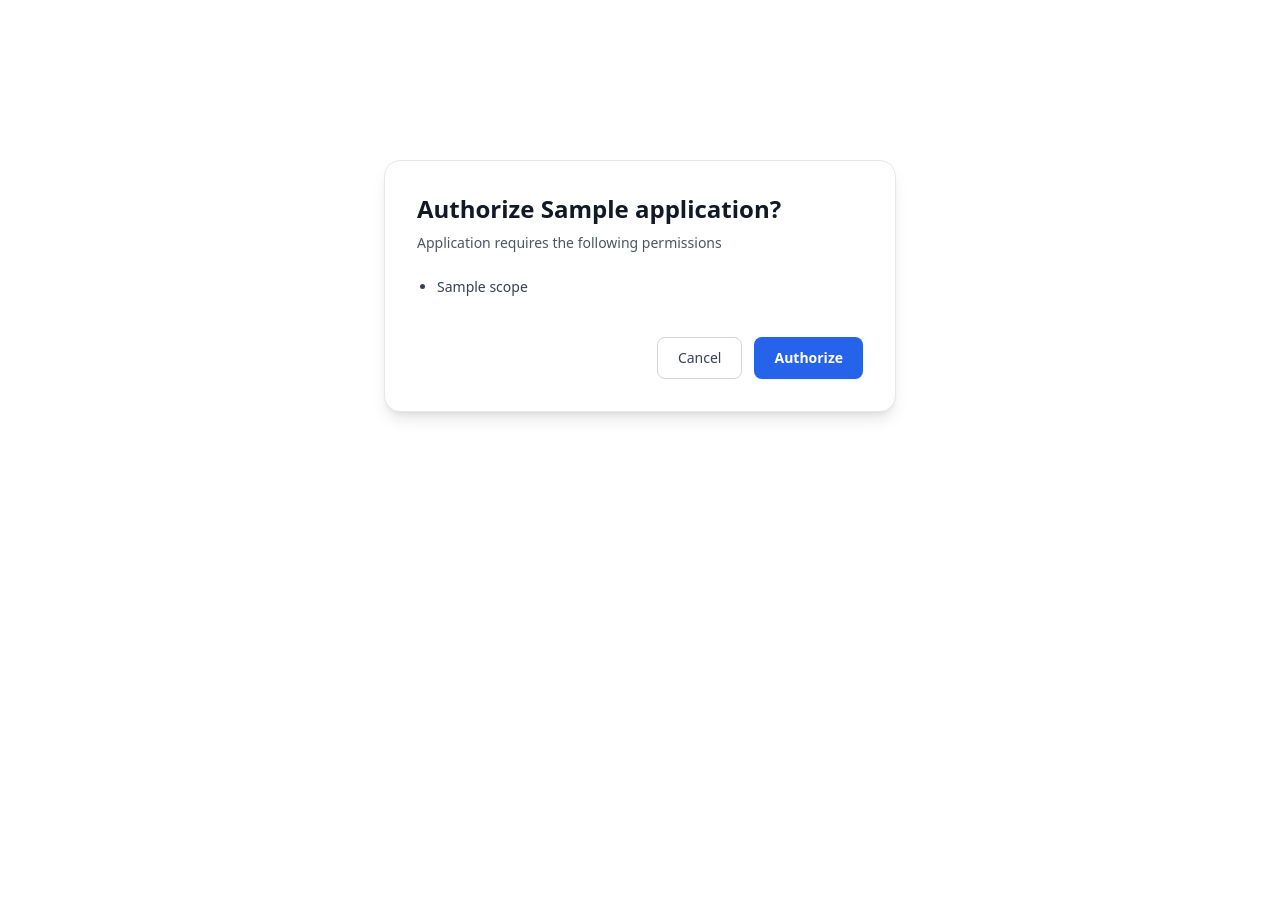
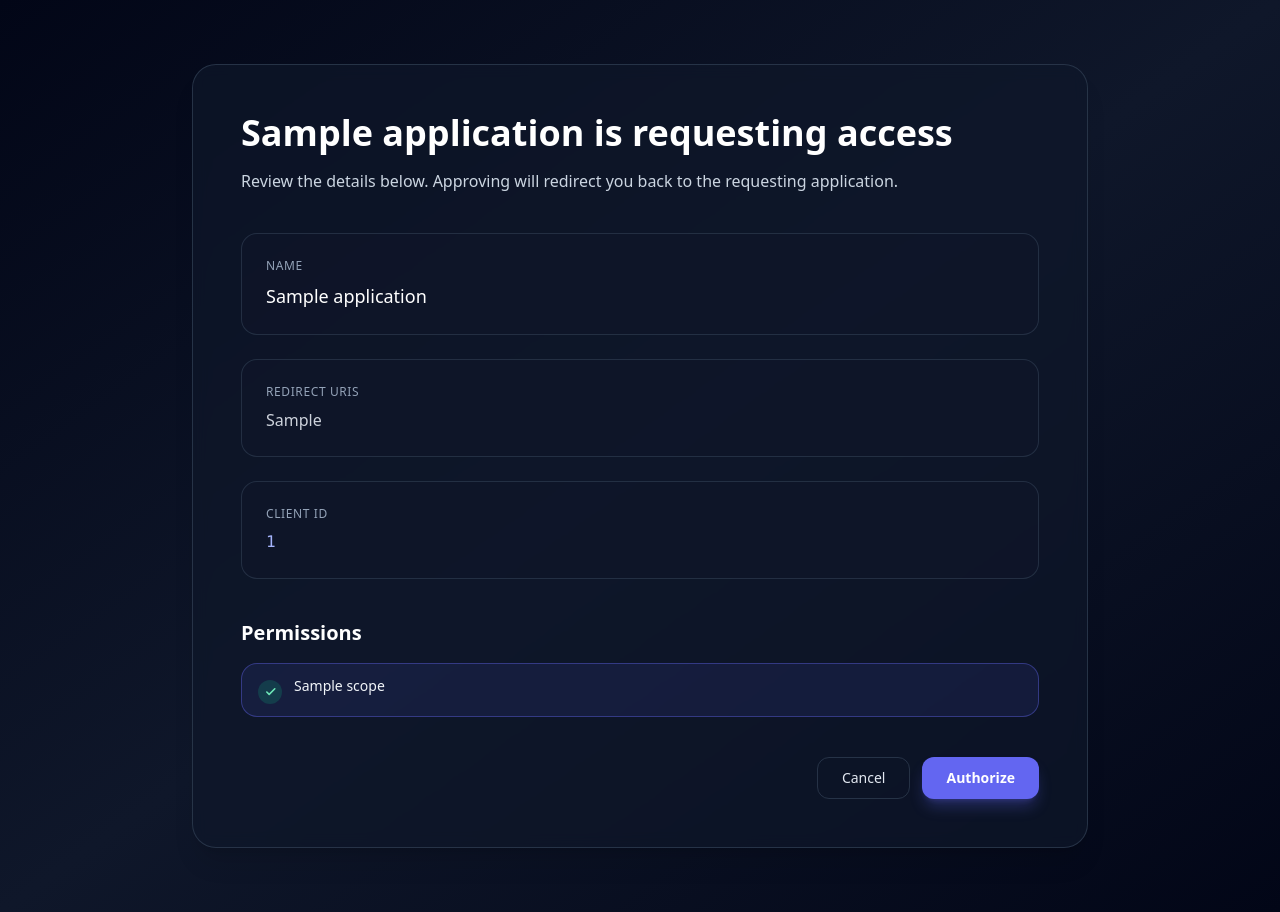
Before and after one commit to ryan-blunden/mybooks, a Django app: template templates/oauth2_provider/authorize.html in a window 1280 px wide. Before the commit the page ends 419 px from the top, so only its background shows below. Run offline with Django 5.2, Linux system fonts and the light colour scheme; the template is opened without the code that fills it: most values are stand-ins (such as "Sample title", 1, 10 or a date in 2020); parts of the project's set-up code (start-up, migrations or seed data) failed here and were passed over; some libraries are stand-ins or nearby versions.

Commit message:
feat: Enhance OAuth integration with improved error handling and UI updates

```diff
--- a/agent/oauth.py
+++ b/agent/oauth.py
@@ -53,10 +53,12 @@ def discover_oauth_metadata(oauth_server_url: str) -> OAuthMetadata:
     try:
         response = requests.get(oauth_metadata_endpoint, timeout=10)
     except requests.RequestException as exc:  # pragma: no cover - network failure path
-        raise OAuthDiscoveryError(f"OAuth discovery failed: {exc}") from exc
+        raise OAuthDiscoveryError(f"OAuth discovery failed for {oauth_server_url}: {exc}") from exc
 
     if response.status_code != 200:
-        raise OAuthDiscoveryError(f"OAuth discovery failed: {response.status_code} {response.reason}")  # pragma: no cover - unexpected status
+        raise OAuthDiscoveryError(
+            f"OAuth discovery failed for {oauth_server_url}: {response.status_code} {response.reason}"
+        )  # pragma: no cover - unexpected status
 
     data = response.json()
     if not isinstance(data, Mapping):
--- a/templates/oauth2_provider/authorize.html
+++ b/templates/oauth2_provider/authorize.html
@@ -1,22 +1,22 @@
 {% extends "base.html" %}
-{# AIDEV-NOTE: DOT authorize override mirrors default flow with Flowbite card styling and base layout. #}
+{# AIDEV-NOTE: Authorization view styled to mirror Sentry MCP inspector for richer OAuth consent UX. #}
 {% load i18n %}
 
 {% block title %}{% trans "Authorize Application" %}{% endblock %}
-{% block body_classes %}bg-gray-50 dark:bg-gray-900{% endblock %}
+{% block body_classes %}bg-slate-950 text-slate-100{% endblock %}
 
 {% block body %}
-    <div class="min-h-screen flex mt-24 justify-center py-16 px-4">
-        <div class="w-full max-w-lg">
+    <div class="min-h-screen flex items-center justify-center py-16 px-4 bg-gradient-to-br from-slate-950 via-slate-900 to-slate-950">
+        <div class="w-full max-w-4xl">
             {% if not error %}
-                <div class="bg-white dark:bg-gray-800 border border-gray-200 dark:border-gray-700 shadow-lg rounded-2xl p-8">
-                    <form id="authorizationForm" method="post" class="space-y-6">
-                        <div>
-                            <h1 class="text-2xl font-semibold text-gray-900 dark:text-white">
-                                {% blocktrans with app_name=application.name %}Authorize {{ app_name }}?{% endblocktrans %}
+                <div class="rounded-3xl border border-slate-700/70 bg-slate-900/70 shadow-xl backdrop-blur">
+                    <form id="authorizationForm" method="post" class="p-8 sm:p-12 space-y-10">
+                        <div class="space-y-4">
+                            <h1 class="text-3xl font-semibold text-white sm:text-4xl">
+                                {% blocktrans with app_name=application.name %}{{ app_name }} is requesting access{% endblocktrans %}
                             </h1>
-                            <p class="mt-2 text-sm text-gray-600 dark:text-gray-300">
-                                {% trans "Application requires the following permissions" %}
+                            <p class="text-base text-slate-300">
+                                {% trans "Review the details below. Approving will redirect you back to the requesting application." %}
                             </p>
                         </div>
 
@@ -27,45 +27,76 @@
                             {% endif %}
                         {% endfor %}
 
-                        {% if scopes_descriptions %}
-                            <ul class="space-y-2 ps-5 text-sm text-gray-700 dark:text-gray-200 list-disc">
-                                {% for scope in scopes_descriptions %}
-                                    <li>{{ scope }}</li>
-                                {% endfor %}
-                            </ul>
-                        {% endif %}
+                        <div class="grid gap-6 sm:grid-cols-2 text-sm text-slate-200">
+                            <div class="rounded-2xl border border-slate-700/60 bg-slate-900/60 p-6 sm:col-span-2">
+                                <p class="text-xs uppercase tracking-wider text-slate-400">{% trans "Name" %}</p>
+                                <p class="mt-2 text-lg font-medium text-white break-words">{{ application.name }}</p>
+                            </div>
+                            <div class="rounded-2xl border border-slate-700/60 bg-slate-900/60 p-6 sm:col-span-2">
+                                <p class="text-xs uppercase tracking-wider text-slate-400">{% trans "Redirect URIs" %}</p>
+                                <div class="mt-2 text-base text-slate-200/90">
+                                    {{ application.redirect_uris|default:_("No redirect URIs configured") }}
+                                </div>
+                            </div>
+                            <div class="rounded-2xl border border-slate-700/60 bg-slate-900/60 p-6 sm:col-span-2">
+                                <p class="text-xs uppercase tracking-wider text-slate-400">{% trans "Client ID" %}</p>
+                                <p class="mt-2 font-mono text-base text-indigo-300">{{ application.client_id }}</p>
+                            </div>
+                        </div>
+
+                        <div class="space-y-4">
+                            <h2 class="text-xl font-semibold text-white">{% trans "Permissions" %}</h2>
+                            {% if scopes_descriptions %}
+                                <div class="space-y-3">
+                                    {% for scope in scopes_descriptions %}
+                                        <div class="flex items-start gap-3 rounded-2xl border border-indigo-500/40 bg-indigo-500/10 px-4 py-3">
+                                            <span class="mt-1 inline-flex h-6 w-6 items-center justify-center rounded-full bg-emerald-500/20">
+                                                <svg class="h-4 w-4 text-emerald-300" viewBox="0 0 20 20" fill="currentColor" aria-hidden="true">
+                                                    <path fill-rule="evenodd" d="M16.704 5.29a1 1 0 0 1 .006 1.414l-7.001 7a1 1 0 0 1-1.414 0l-3.001-3a1 1 0 0 1 1.414-1.414l2.294 2.293 6.294-6.293a1 1 0 0 1 1.408 0Z" clip-rule="evenodd" />
+                                                </svg>
+                                            </span>
+                                            <p class="text-sm text-slate-100">{{ scope }}</p>
+                                        </div>
+                                    {% endfor %}
+                                </div>
+                            {% else %}
+                                <p class="text-sm text-slate-300">
+                                    {% trans "This application is not requesting any additional permissions." %}
+                                </p>
+                            {% endif %}
+                        </div>
 
                         {% if form.errors or form.non_field_errors %}
-                            <div class="text-sm text-red-600 dark:text-red-400 space-y-1">
+                            <div class="rounded-2xl border border-red-500/60 bg-red-500/10 p-4 text-sm text-red-300">
                                 {{ form.errors }}
                                 {{ form.non_field_errors }}
                             </div>
                         {% endif %}
 
-                        <div class="flex flex-col sm:flex-row sm:justify-end gap-3 pt-4">
+                        <div class="flex flex-col-reverse gap-3 sm:flex-row sm:justify-end">
                             <input
                                 type="submit"
-                                class="w-full sm:w-auto inline-flex justify-center items-center rounded-lg border border-gray-300 bg-white px-5 py-2.5 text-sm font-medium text-gray-700 hover:bg-gray-100 focus:outline-none focus:ring-4 focus:ring-gray-200 dark:border-gray-600 dark:bg-transparent dark:text-gray-200 dark:hover:bg-gray-700 dark:focus:ring-gray-700"
+                                class="w-full sm:w-auto inline-flex justify-center rounded-xl border border-slate-700/70 bg-transparent px-6 py-2.5 text-sm font-medium text-slate-200 transition hover:bg-slate-800 focus:outline-none focus-visible:ring-2 focus-visible:ring-slate-500/80"
                                 value="{% trans 'Cancel' %}"
                             />
                             <input
                                 type="submit"
                                 name="allow"
-                                class="w-full sm:w-auto inline-flex justify-center items-center rounded-lg bg-blue-600 px-5 py-2.5 text-sm font-semibold text-white shadow-sm hover:bg-blue-700 focus:outline-none focus:ring-4 focus:ring-blue-300 dark:bg-blue-500 dark:hover:bg-blue-600 dark:focus:ring-blue-800 hover:cursor-pointer"
+                                class="w-full sm:w-auto inline-flex justify-center rounded-xl bg-indigo-500 px-6 py-2.5 text-sm font-semibold text-white shadow-lg shadow-indigo-500/30 transition hover:bg-indigo-400 focus:outline-none focus-visible:ring-2 focus-visible:ring-indigo-300 hover:cursor-pointer"
                                 value="{% trans 'Authorize' %}"
                             />
                         </div>
                     </form>
                 </div>
             {% else %}
-                <div class="bg-white dark:bg-gray-800 border border-red-200 dark:border-red-800 shadow-lg rounded-2xl p-8">
-                    <h1 class="text-2xl font-semibold text-red-700 dark:text-red-400 mb-2">
+                <div class="rounded-3xl border border-red-500/60 bg-red-900/40 shadow-xl backdrop-blur p-10">
+                    <h1 class="text-2xl font-semibold text-red-200 mb-2">
                         {% trans "Authorization Error" %}
                     </h1>
-                    <p class="text-sm text-gray-700 dark:text-gray-200">
+                    <p class="text-sm text-red-100">
                         <span class="font-medium">{% trans "Error" %}:</span> {{ error.error }}
                     </p>
-                    <p class="mt-2 text-sm text-gray-600 dark:text-gray-300">{{ error.description }}</p>
+                    <p class="mt-2 text-sm text-red-100/80">{{ error.description }}</p>
                 </div>
             {% endif %}
         </div>
```
Also changed, not shown: agent/agent.py (+18 -23 lines), agent/utils.py (added, +13 -0 lines).
